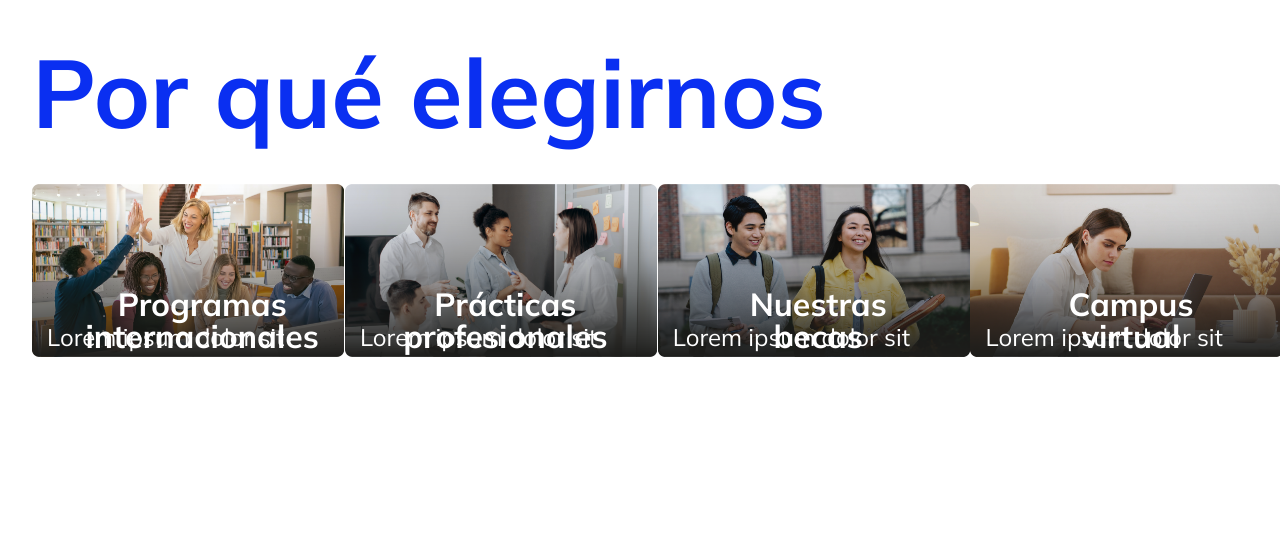
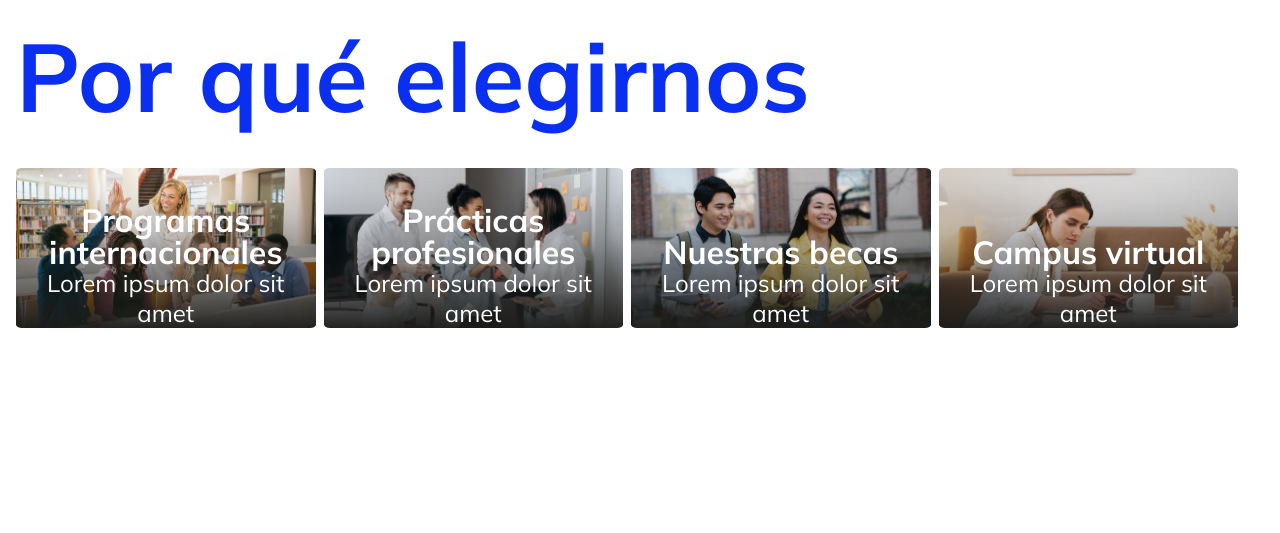
Before and after one commit to sheidiz/bootcamp-java-html-desafios, a plain HTML site: page M5 BOOTSTRAP/desafio2/ejercicio2.html in a window 1280 px wide. Drawn offline with Linux system fonts and the light colour scheme.

Commit message:
M5 bootstrap listo

```diff
--- a/M5 BOOTSTRAP/desafio1/css/estilos.css
+++ b/M5 BOOTSTRAP/desafio1/css/estilos.css
@@ -54,6 +54,9 @@ main{
     }
 }
 @media(max-width:768px){
+    .fila-1 h1{
+        padding: 0 6rem;
+    }
     .fila-2{
         display: flex;
         flex-direction: column;
--- a/M5 BOOTSTRAP/desafio2/css/estilos.css
+++ b/M5 BOOTSTRAP/desafio2/css/estilos.css
@@ -13,7 +13,7 @@
     font-family: var(--font-family);
 }
 .container-flex{
-    padding: 2rem;
+    padding: 1rem;
     display: flex;
     flex-direction: column;
 }
@@ -27,32 +27,62 @@
     display: flex;
     flex-direction: row;
     flex-wrap: wrap;
-    justify-content: space-between;
 }
 .fila-2 .item{
-    width: 22%;
+    width: 24%;
+    height: 10rem;
     text-align: center;
-    border-bottom-left-radius: 3%;
-    border-bottom-right-radius: 3%;
-    position: relative;
-    margin-right: 10px;
+    border-radius: 2%;
+    margin-right: 0.5rem;
+    display: flex;
+    flex-direction: column;
+    justify-content: flex-end;
 }
-.fila-2 img{
-    height: 50%;
+#item-1{
+    background: url("../assets/ProgramasInternacionales.png");
+}
+#item-2{
+    background: url("../assets/ParcticasProfesionales.png");
+}
+#item-3{
+    background: url("../assets/Becas.png");
+}
+#item-4{
+    background: url("../assets/CampusVirtual.png");
+}
+#item-1,#item-2,#item-3,#item-4{
+    background-repeat: no-repeat;
+    background-position: center;
+    background-size: 100%;
 }
 .fila-2 .item h2{
-    position: absolute;
-    top:30%;
-    left: 20%;
     font-weight: var(--font-bold);
     font-size: 2rem;
     line-height: 2rem;
     color: var(--white);
 }
 .fila-2 .item p{
-    position: absolute;
-    top:40%;
     font-weight: var(--font-regular);
     font-size: 1.5rem;
     color: var(--white);
 }
+@media (max-width: 768px){
+    .fila-2{
+        display: flex;
+        flex-direction: column;
+        gap: 0.5rem;
+    }
+    .fila-2 .item{
+        width: 70%;
+        height: 16rem;
+    }
+}
+@media (min-width: 769px) and (max-width: 992px){
+    .fila-2{
+        gap: 1rem;
+    }
+    .fila-2 .item{
+        width: 40%;
+        height: 12rem;
+    }
+}
--- a/M5 BOOTSTRAP/desafio2/ejercicio2.html
+++ b/M5 BOOTSTRAP/desafio2/ejercicio2.html
@@ -14,24 +14,20 @@
             </div>
             <div class="fila-2">
                 <div class="item" id="item-1">
-                    <img src="assets/ProgramasInternacionales.png">
                     <h2>Programas internacionales</h2>
-                    <p>Lorem ipsum dolor sit amet consectetur</p>
+                    <p>Lorem ipsum dolor sit amet</p>
                 </div>
                 <div class="item" id="item-2">
-                    <img src="assets/ParcticasProfesionales.png">
                     <h2>Prácticas profesionales</h2>
-                    <p>Lorem ipsum dolor sit amet consectetur</p>
+                    <p>Lorem ipsum dolor sit amet</p>
                 </div>
                 <div class="item" id="item-3">
-                    <img src="assets/Becas.png">
                     <h2>Nuestras becas</h2>
-                    <p>Lorem ipsum dolor sit amet consectetur</p>
+                    <p>Lorem ipsum dolor sit amet</p>
                 </div>
                 <div class="item" id="item-4">
-                    <img src="assets/CampusVirtual.png">
                     <h2>Campus virtual</h2>
-                    <p>Lorem ipsum dolor sit amet consectetur</p>
+                    <p>Lorem ipsum dolor sit amet</p>
                 </div>
 
             </div>
```
